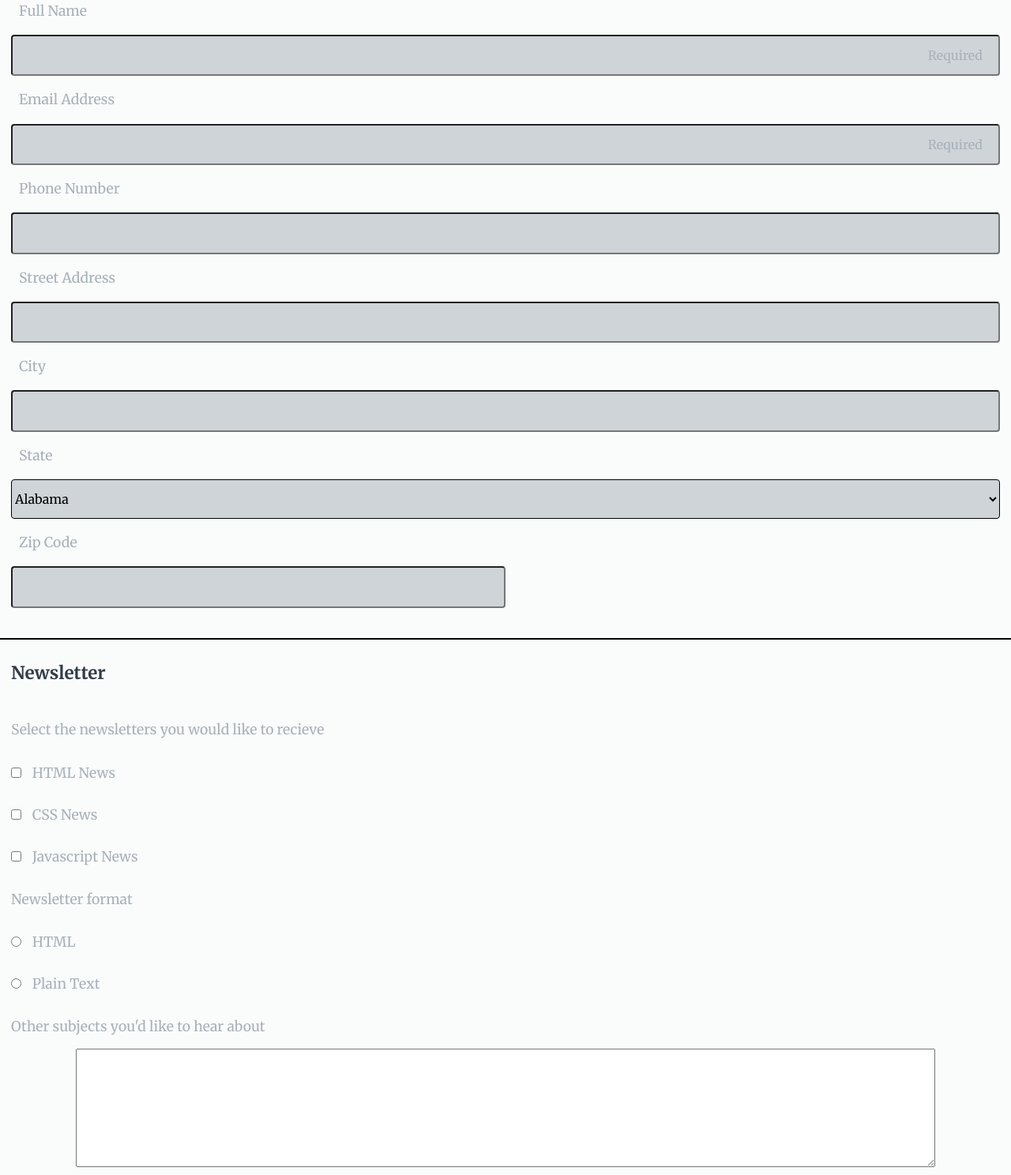
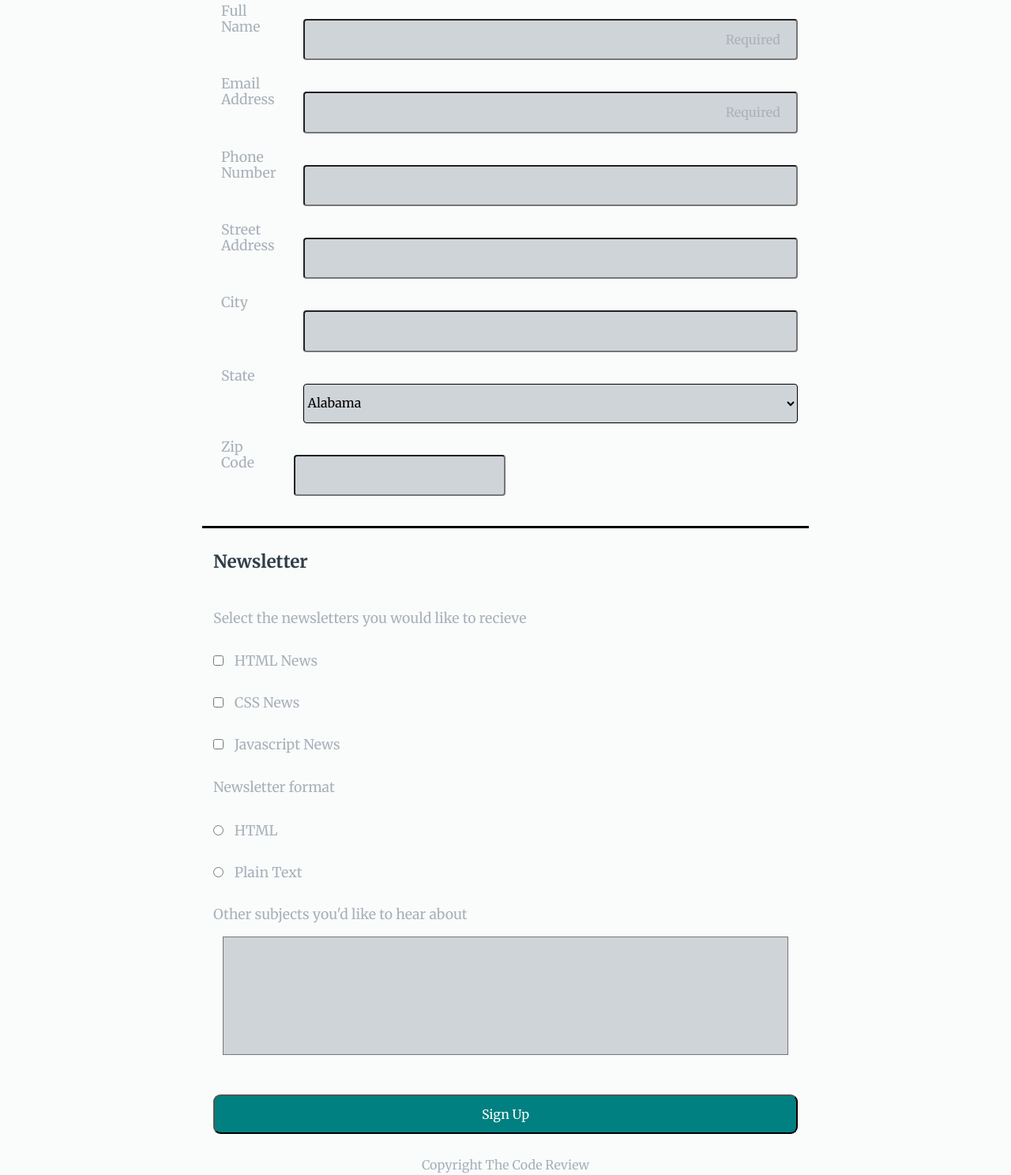
Before and after one commit to Freedomcoding101/online-registration-project, a plain HTML site: page project-files/index.html in a window 1280 px wide. Shown: the part 313-1801 px from the top of the page at 79% size. Drawn offline with Linux system fonts and the light colour scheme.

Commit message:
almost completed project
working on finishing touches, trying to get LI to scale properly after screen expands.

```diff
--- a/project-files/css/styles.css
+++ b/project-files/css/styles.css
@@ -1,6 +1,11 @@
 /* Main Styles */
 * {
     box-sizing: border-box;
+}
+
+textarea {
+    resize: none;
+    background-color: #cfd4d8;
 }
 
 ul {
@@ -173,3 +178,26 @@ justify-content: flex-start;
 }
 
 /* Media Queries */
+
+@media screen and (min-width:768px) {
+    main {
+    max-width: 60vw;
+    margin: auto;
+    }
+
+    #subjects {
+        margin-top: 0px;
+        height: 150px;
+        width: 56vw;
+    }
+
+    .c1 {
+    display: flex;
+    }
+
+    label {
+       width: 100px;
+       margin-right: 20px;
+    }
+
+}
--- a/project-files/index.html
+++ b/project-files/index.html
@@ -29,27 +29,38 @@
                 <legend>Contact Information</legend>
 
                 <ul>
+                    <div class="c1"
                         <li>
                             <label for="name">Full Name</label>
                             <input class="c1" type="text" id="name" name="user_name" placeholder="Required">
                         </li>
+                    </div>
                     <li>
+                        <div class="c1">
                             <label for="email">Email Address</label>
                             <input class="c1" type="text" id="email" name="user_email" placeholder="Required">
+                        </div>
                     </li>
                     <li>
+                        <div class="c1">
                             <label for="tel">Phone Number</label>
                             <input class="c1" type="text" id="tel" name="user_phone#">
+                        </div>
                     </li>
                     <li>
+                        <div class="c1">
                             <label for="address">Street Address</label>
                             <input class="c1" type="text" id="address" name="user_address">
+                        </div>
                     </li>
                     <li>
+                        <div class="c1">
                             <label for="city">City</label>
                             <input class="c1" type="text" id="city" name="user_city">
+                        </div>
                     </li>
                     <li>
+                        <div class="c1">
                             <label for="state">State</label>
                             <!-- <input class="c1" type="text" id="state" name="user_state" placeholder="Choose State"> -->
                             <select id="state" name="user_state">
@@ -105,10 +116,13 @@
                                 <option value="WI">Wisconsin</option>
                                 <option value="WY">Wyoming</option>
                             </select>
+                        </div>
                     </li>
                     <li>
+                        <div class="c1">
                             <label for="zip-code">Zip Code</label>
                             <input class="c1" type="text" id="zip-code" name="user_zip_code"
+                        </div>
                     </li>
                 </ul>
             </fieldset>
```
Lines whose indentation alone changed are shown as unchanged.
